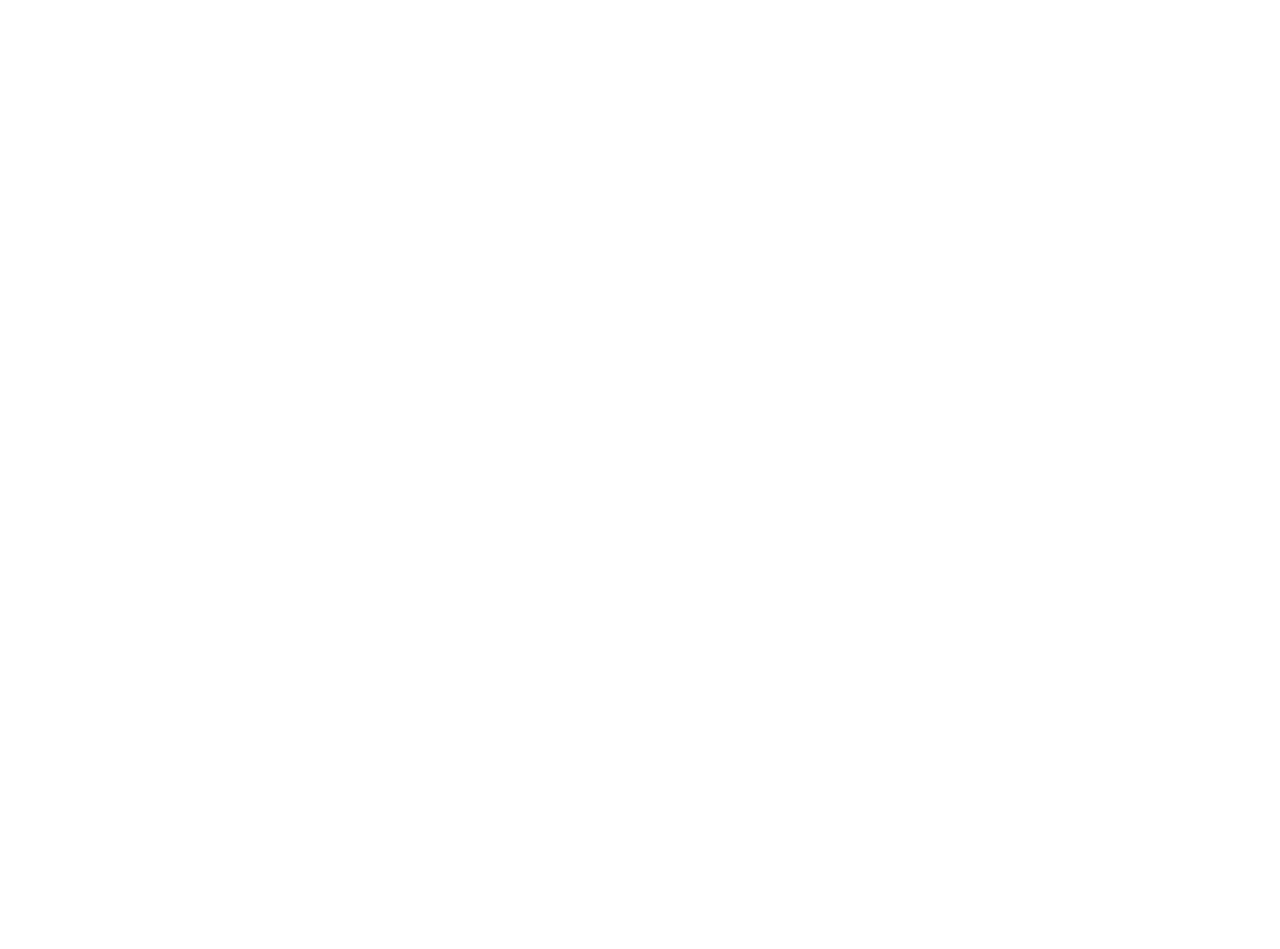
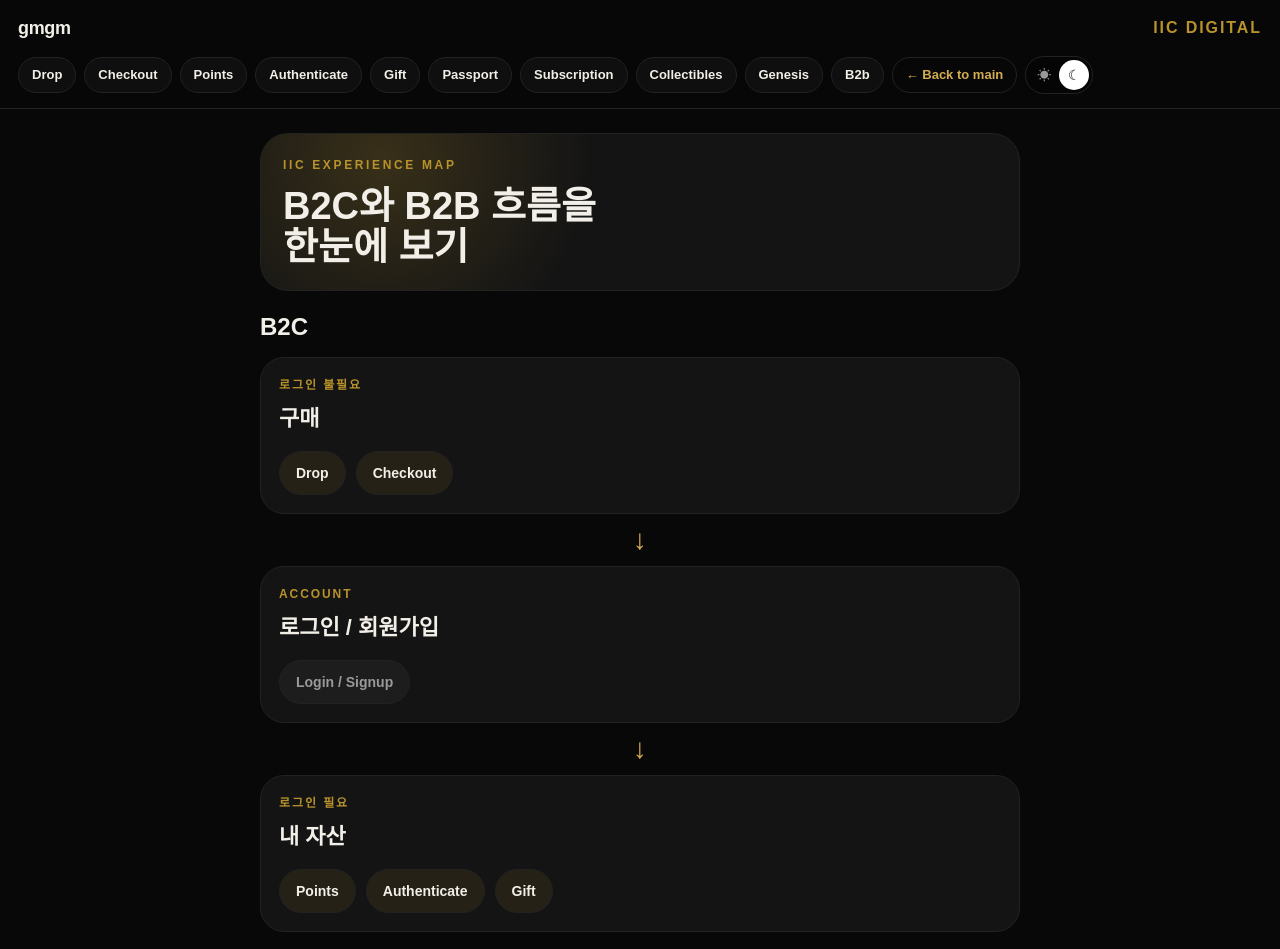
Before and after one commit to lemonkimdev/demo_gm, a Next.js app: page /iic in a window 1280 px wide. Before the commit this address had no page. Shown: the top 949 px of the page. Before the commit the page ends 800 px from the top, so only its background shows below. Built offline with nearby package versions, Linux system fonts and the light colour scheme.

Commit message:
Add IIC experience map

```diff
--- a/app/iic/page.jsx
+++ b/app/iic/page.jsx
@@ -1,5 +1,187 @@
-import { redirect } from "next/navigation";
+import Link from "next/link";
+
+const linkStyle = {
+  minHeight: 44,
+  display: "inline-flex",
+  alignItems: "center",
+  justifyContent: "center",
+  border: "1px solid var(--iic-border)",
+  borderRadius: 999,
+  background: "rgba(184,146,42,0.1)",
+  color: "var(--iic-text)",
+  fontSize: 14,
+  fontWeight: 800,
+  padding: "0 16px",
+  textDecoration: "none",
+};
+
+function FlowGroup({ title, subtitle, children }) {
+  return (
+    <section
+      style={{
+        border: "1px solid var(--iic-border)",
+        borderRadius: 24,
+        background: "var(--iic-card)",
+        padding: 18,
+      }}
+    >
+      <p
+        style={{
+          color: "var(--iic-gold)",
+          fontSize: 12,
+          fontWeight: 800,
+          letterSpacing: "0.16em",
+          textTransform: "uppercase",
+        }}
+      >
+        {subtitle}
+      </p>
+      <h2 style={{ marginTop: 8, fontSize: 22, fontWeight: 900 }}>{title}</h2>
+      <div
+        style={{
+          display: "flex",
+          flexWrap: "wrap",
+          gap: 10,
+          marginTop: 16,
+        }}
+      >
+        {children}
+      </div>
+    </section>
+  );
+}
+
+function Arrow() {
+  return (
+    <div
+      aria-hidden="true"
+      style={{
+        color: "var(--iic-gold-light)",
+        fontSize: 28,
+        fontWeight: 900,
+        lineHeight: "28px",
+        textAlign: "center",
+      }}
+    >
+      ↓
+    </div>
+  );
+}
 
 export default function Page() {
-  redirect("/iic/points");
+  return (
+    <div style={{ margin: "0 auto", maxWidth: 760 }}>
+      <section
+        style={{
+          border: "1px solid var(--iic-border)",
+          borderRadius: 28,
+          background:
+            "radial-gradient(circle at 16% 16%, rgba(184,146,42,0.22), transparent 32%), var(--iic-card)",
+          padding: 22,
+        }}
+      >
+        <p
+          style={{
+            color: "var(--iic-gold)",
+            fontSize: 12,
+            fontWeight: 900,
+            letterSpacing: "0.22em",
+            textTransform: "uppercase",
+          }}
+        >
+          IIC Experience Map
+        </p>
+        <h1
+          style={{
+            marginTop: 12,
+            fontSize: 38,
+            fontWeight: 900,
+            lineHeight: 1.08,
+          }}
+        >
+          B2C와 B2B 흐름을
+          <br />
+          한눈에 보기
+        </h1>
+      </section>
+
+      <div style={{ marginTop: 18 }}>
+        <h2 style={{ fontSize: 24, fontWeight: 900 }}>B2C</h2>
+        <div style={{ display: "grid", gap: 12, marginTop: 12 }}>
+          <FlowGroup title="구매" subtitle="로그인 불필요">
+            <Link href="/iic/drop" style={linkStyle}>
+              Drop
+            </Link>
+            <Link href="/iic/checkout" style={linkStyle}>
+              Checkout
+            </Link>
+          </FlowGroup>
+
+          <Arrow />
+
+          <FlowGroup title="로그인 / 회원가입" subtitle="Account">
+            <span
+              style={{
+                ...linkStyle,
+                background: "rgba(255,255,255,0.04)",
+                color: "var(--iic-text-muted)",
+              }}
+            >
+              Login / Signup
+            </span>
+          </FlowGroup>
+
+          <Arrow />
+
+          <FlowGroup title="내 자산" subtitle="로그인 필요">
+            <Link href="/iic/points" style={linkStyle}>
+              Points
+            </Link>
+            <Link href="/iic/authenticate" style={linkStyle}>
+              Authenticate
+            </Link>
+            <Link href="/iic/gift" style={linkStyle}>
+              Gift
+            </Link>
+          </FlowGroup>
+
+          <Arrow />
+
+          <FlowGroup title="디지털 라이프" subtitle="Lifecycle">
+            <Link href="/iic/passport" style={linkStyle}>
+              Passport
+            </Link>
+            <Link href="/iic/subscription" style={linkStyle}>
+              Subscription
+            </Link>
+            <Link href="/iic/collectibles" style={linkStyle}>
+              Collectibles
+            </Link>
+            <Link href="/iic/genesis" style={linkStyle}>
+              Genesis
+            </Link>
+          </FlowGroup>
+        </div>
+      </div>
+
+      <div
+        style={{
+          height: 1,
+          margin: "26px 0",
+          background: "var(--iic-border)",
+        }}
+      />
+
+      <div>
+        <h2 style={{ fontSize: 24, fontWeight: 900 }}>B2B</h2>
+        <div style={{ marginTop: 12 }}>
+          <FlowGroup title="대시보드" subtitle="Business">
+            <Link href="/iic/b2b" style={linkStyle}>
+              B2b
+            </Link>
+          </FlowGroup>
+        </div>
+      </div>
+    </div>
+  );
 }
--- a/src/iic-pages/iic/IICLayout.jsx
+++ b/src/iic-pages/iic/IICLayout.jsx
@@ -1,19 +1,20 @@
 "use client";
 
 import Link from "next/link";
+import { usePathname } from "next/navigation";
 import { useState } from "react";
 
 const iicLinks = [
-  ["/iic/points", "points"],
-  ["/iic/drop", "drop"],
-  ["/iic/passport", "passport"],
-  ["/iic/subscription", "subscription"],
-  ["/iic/checkout", "checkout"],
-  ["/iic/collectibles", "collectibles"],
-  ["/iic/b2b", "b2b"],
-  ["/iic/authenticate", "authenticate"],
-  ["/iic/gift", "gift"],
-  ["/iic/genesis", "genesis"],
+  ["/iic/drop", "Drop"],
+  ["/iic/checkout", "Checkout"],
+  ["/iic/points", "Points"],
+  ["/iic/authenticate", "Authenticate"],
+  ["/iic/gift", "Gift"],
+  ["/iic/passport", "Passport"],
+  ["/iic/subscription", "Subscription"],
+  ["/iic/collectibles", "Collectibles"],
+  ["/iic/genesis", "Genesis"],
+  ["/iic/b2b", "B2b"],
 ];
 
 const darkIicVars = {
@@ -37,6 +38,7 @@
 };
 
 export default function IICLayout({ children }) {
+  const pathname = usePathname();
   const [theme, setTheme] = useState("dark");
   const isDark = theme === "dark";
   const iicVars = isDark ? darkIicVars : lightIicVars;
@@ -106,7 +108,10 @@
             padding: "0 18px 14px",
           }}
         >
-          {iicLinks.map(([href, label]) => (
+          {iicLinks.map(([href, label]) => {
+            const isActive = pathname === href;
+
+            return (
               <Link
                 key={href}
                 href={href}
@@ -115,19 +120,30 @@
                   display: "inline-flex",
                   alignItems: "center",
                   justifyContent: "center",
-                border: "1px solid var(--iic-border)",
+                  border: isActive
+                    ? "1px solid rgba(184,146,42,0.22)"
+                    : "1px solid var(--iic-border)",
                   borderRadius: 999,
-                background: isDark ? "rgba(255,255,255,0.03)" : "rgba(255,255,255,0.55)",
-                color: "var(--iic-text-muted)",
+                  background: isActive
+                    ? isDark
+                      ? "rgba(184,146,42,0.08)"
+                      : "rgba(184,146,42,0.12)"
+                    : isDark
+                      ? "rgba(255,255,255,0.03)"
+                      : "rgba(255,255,255,0.55)",
+                  color: isActive ? "var(--iic-text-muted)" : "var(--iic-text)",
                   fontSize: 13,
                   fontWeight: 700,
+                  opacity: isActive ? 0.55 : 1,
                   padding: "0 13px",
                   textDecoration: "none",
                 }}
+                aria-current={isActive ? "page" : undefined}
               >
                 {label}
               </Link>
-          ))}
+            );
+          })}
           <Link
             href="/"
             style={{
```
Lines whose indentation alone changed are shown as unchanged.
